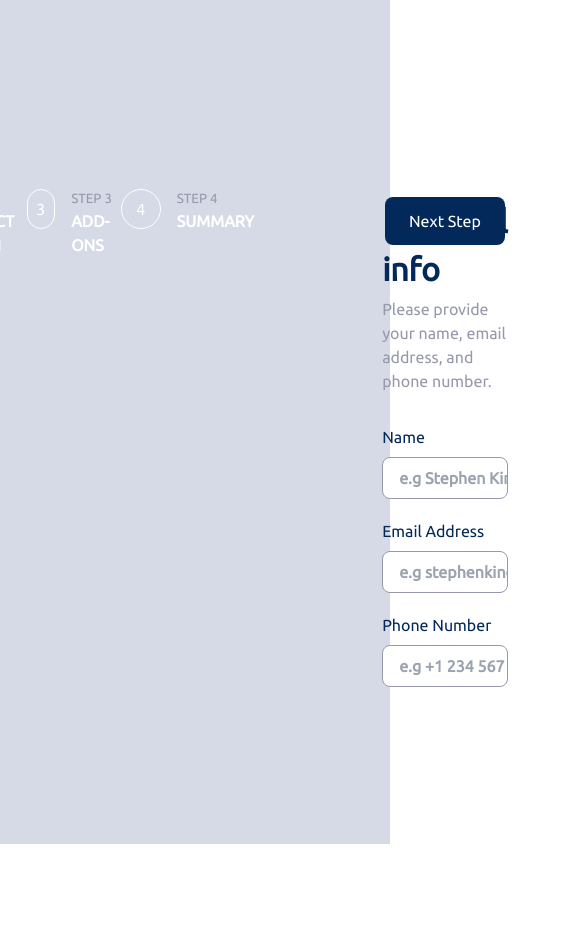
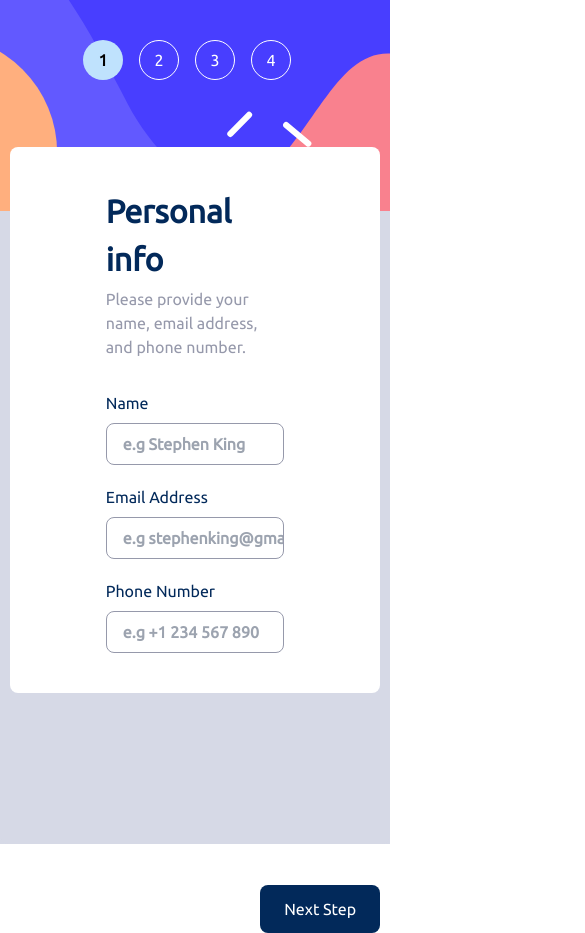
Before and after one commit to buseseker/multi-step-form, a React (Create React App) app: page /personel-info in a window 390 px wide. Shown: the whole page, 585 px wide, since content can reach past the window. Before the commit the page ends 844 px from the top, so only its background shows below. Built offline with nearby package versions, Linux system fonts and the light colour scheme.

Commit message:
Responsive CSS

```diff
--- a/src/components/personelInfoForm/PersonelInfoForm.js
+++ b/src/components/personelInfoForm/PersonelInfoForm.js
@@ -29,7 +29,7 @@ const PersonelInfoForm = () => {
   };
 
   return (
-    <div className='form-section flex items-center flex-col gap-y-8 px-24 pt-10 relative  sm:pb-10 lg:pb-0 lg:w-full sm:w-[95%] sm:mx-auto sm:-my-16 lg:my-0 sm:bg-white sm:rounded-lg'>
+    <div className='form-section flex items-center flex-col gap-y-8 px-24 pt-10 relative  xs:pb-10 sm:pb-10 lg:pb-0 lg:w-full xs:w-[95%] sm:w-[95%] xs:mx-auto sm:mx-auto xs:-my-16 sm:-my-16 lg:my-0 xs:bg-white sm:bg-white xs:rounded-lg sm:rounded-lg'>
       <div className='form-header w-full flex flex-col gap-y-1'>
         <h1 className='text-h1 text-marine-blue font-black'>Personal info</h1>
         <p className='text-cool-gray '>Please provide your name, email address, and phone number.</p>
@@ -99,7 +99,7 @@ const PersonelInfoForm = () => {
           </div>
         </form>
       </div>
-      <div className='flex justify-end absolute lg:right-24 sm:right-0 lg:bottom-4 sm:-bottom-60 sm:w-full'>
+      <div className='flex justify-end absolute lg:right-24 xs:right-0 sm:right-0 lg:bottom-4 xs:-bottom-60 sm:-bottom-60 xs:w-full sm:w-full'>
         <button
           className='btn bg-marine-blue text-white py-3 px-6 rounded-lg w-max self-end hover:bg-button-hover-blue'
           type='submit'
--- a/src/pages/personel-info/PersonelInfo.js
+++ b/src/pages/personel-info/PersonelInfo.js
@@ -4,15 +4,15 @@ import PersonelInfoForm from '../../components/personelInfoForm/PersonelInfoForm
 const PersonelInfo = () => {
   return (
     <div className='body bg-light-gray h-screen flex justify-center items-center font-ubuntu'>
-      <div className='form-container flex rounded-lg lg:h-[65vh] sm:h-full lg:w-1/2 sm:w-full lg:bg-white sm:bg-light-gray sm:flex-col lg:flex-row lg:p-4 '>
-        <div className='form-sidebar flex lg:flex-col sm:justify-center lg:justify-start p-8 sm:p-10 gap-y-8 lg:h-full sm:h-[25%] lg:w-[45%] sm:w-full lg:bg-desktop-sidebar sm:bg-mobile-sidebar bg-center bg-no-repeat bg-cover lg:rounded-xl'>
+      <div className='form-container flex rounded-lg lg:h-[65vh] xs:h-full sm:h-full lg:w-1/2 xs:w-full sm:w-full lg:bg-white xs:bg-light-gray sm:bg-light-gray xs:flex-col sm:flex-col lg:flex-row lg:p-4 '>
+        <div className='form-sidebar flex p-8 gap-y-8 bg-center bg-no-repeat bg-cover  lg:flex-col xs:justify-center sm:justify-center lg:justify-start xs:p-10 sm:p-10 lg:h-full xs:h-[25%] sm:h-[25%] lg:w-[45%] xs:w-full sm:w-full lg:bg-desktop-sidebar xs:bg-mobile-sidebar sm:bg-mobile-sidebar lg:rounded-xl'>
           <div className='step flex lg:items-center gap-x-4 '>
             <div className='step-number flex justify-center items-center bg-light-blue w-10 h-10 rounded-full'>
               <p className='text-black font-extrabold'>1</p>
             </div>
             <div className='step-text'>
-              <h5 className='text-cool-gray font-thin text-h5 sm:hidden lg:block'>STEP 1</h5>
-              <h4 className='text-white font-bold sm:hidden lg:block'>YOUR INFO</h4>
+              <h5 className='text-cool-gray font-thin text-h5 xs:hidden sm:hidden lg:block'>STEP 1</h5>
+              <h4 className='text-white font-bold xs:hidden sm:hidden lg:block'>YOUR INFO</h4>
             </div>
           </div>
           <div className='step flex lg:items-center gap-x-4'>
@@ -20,8 +20,8 @@ const PersonelInfo = () => {
               <p className='text-white'>2</p>
             </div>
             <div className='step-text'>
-              <h5 className='text-cool-gray font-thin text-h5 sm:hidden lg:block'>STEP 2</h5>
-              <h4 className='text-white font-bold sm:hidden lg:block'>SELECT PLAN</h4>
+              <h5 className='text-cool-gray font-thin text-h5 xs:hidden sm:hidden lg:block'>STEP 2</h5>
+              <h4 className='text-white font-bold xs:hidden sm:hidden lg:block'>SELECT PLAN</h4>
             </div>
           </div>
           <div className='step flex lg:items-center gap-x-4'>
@@ -29,8 +29,8 @@ const PersonelInfo = () => {
               <p className='text-white'>3</p>
             </div>
             <div className='step-text'>
-              <h5 className='text-cool-gray font-thin text-h5 sm:hidden lg:block'>STEP 3</h5>
-              <h4 className='text-white font-bold sm:hidden lg:block'>ADD-ONS</h4>
+              <h5 className='text-cool-gray font-thin text-h5 xs:hidden sm:hidden lg:block'>STEP 3</h5>
+              <h4 className='text-white font-bold xs:hidden sm:hidden lg:block'>ADD-ONS</h4>
             </div>
           </div>
           <div className='step flex lg:items-center gap-x-4'>
@@ -38,8 +38,8 @@ const PersonelInfo = () => {
               <p className='text-white'>4</p>
             </div>
             <div className='step-text'>
-              <h5 className='text-cool-gray font-thin text-h5 sm:hidden lg:block'>STEP 4</h5>
-              <h4 className='text-white font-bold sm:hidden lg:block'>SUMMARY</h4>
+              <h5 className='text-cool-gray font-thin text-h5 xs:hidden sm:hidden lg:block'>STEP 4</h5>
+              <h4 className='text-white font-bold xs:hidden sm:hidden lg:block'>SUMMARY</h4>
             </div>
           </div>
         </div>
```
